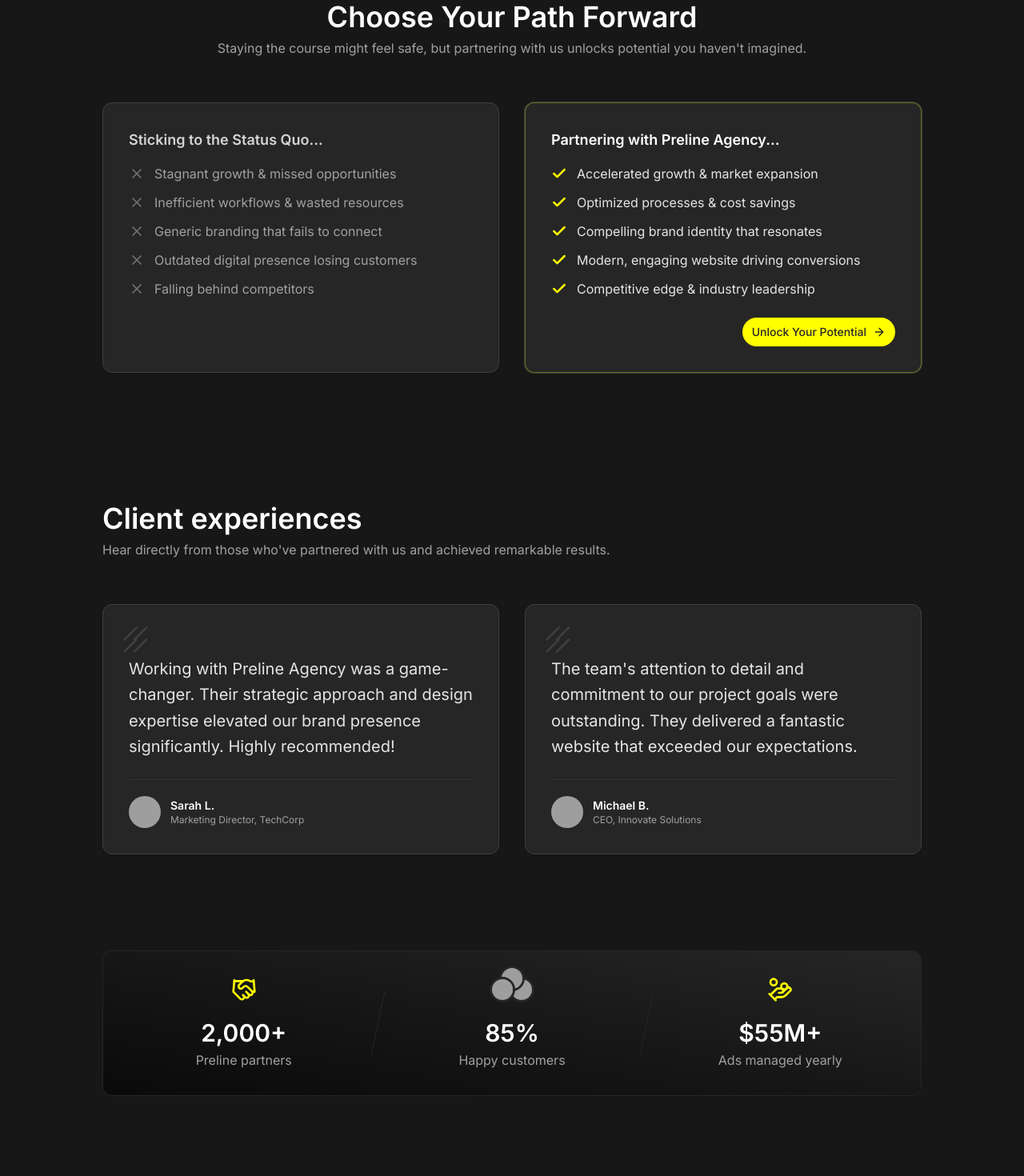
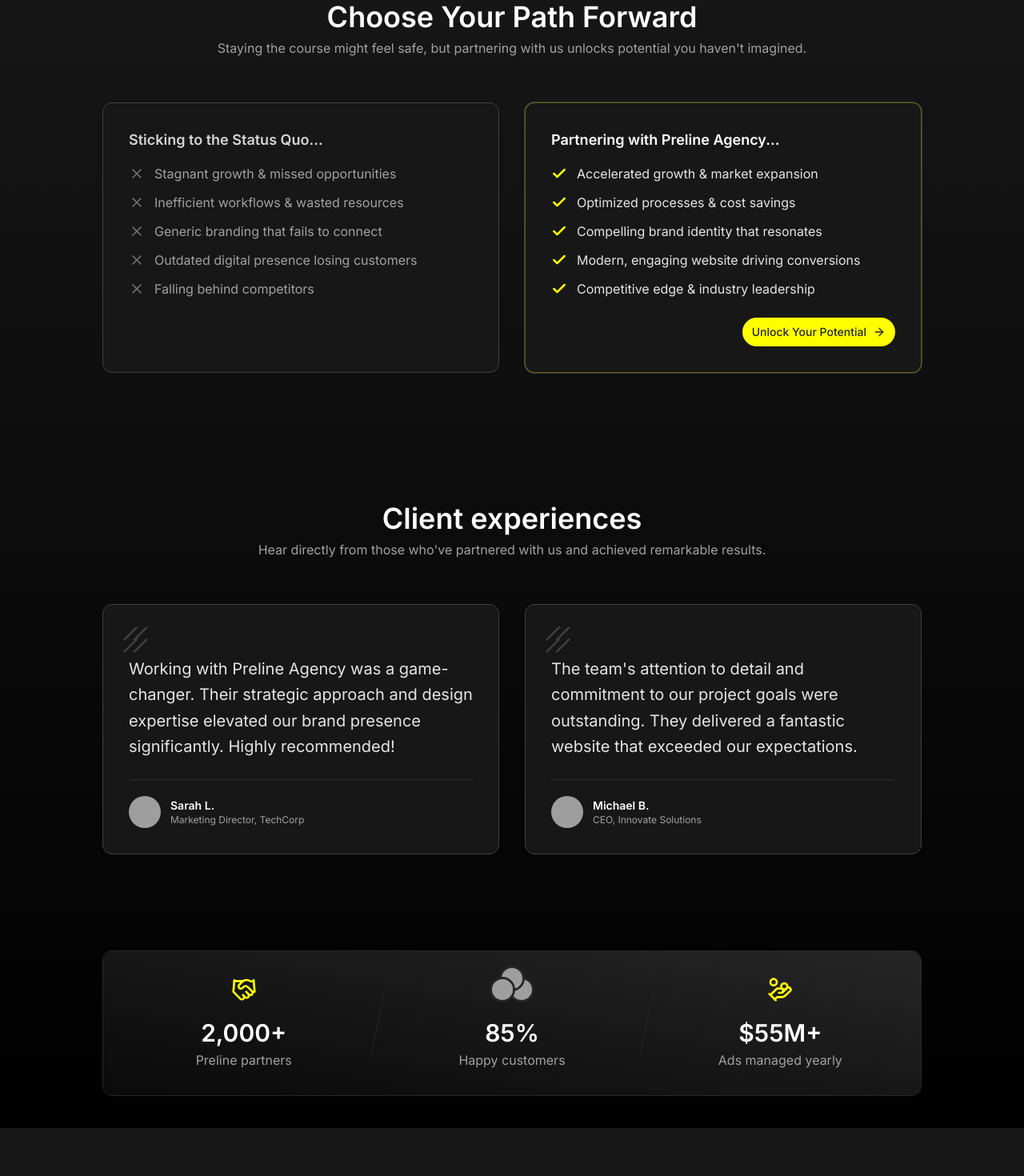
Before and after one commit to sabari245/zynex-final, a Next.js app: page / in a window 1280 px wide. Shown: the part 1480-2950 px from the top of the page at 80% size. Built offline with nearby package versions, Linux system fonts and the light colour scheme; grey boxes are pictures that could not be loaded.

Commit message:
updated the coloring and background

```diff
--- a/app/page.tsx
+++ b/app/page.tsx
@@ -41,10 +41,11 @@
       <HeroSection />
       <ClientLogos />
       <CaseStudies />
-      <ComparisonSection />
-      {/* <Testimonials /> */}
-      <TestimonialsGrid />
-      <StatsSection />
+      <div className="bg-neutral-900 bg-linear-to-t from-black to-transparent">
+        <ComparisonSection />
+        <TestimonialsGrid />
+        <StatsSection />
+      </div>
 
       {/* <div className="bg-neutral-900">
         <div className="max-w-5xl px-4 xl:px-0 py-10 lg:py-20 mx-auto">
--- a/components/ComparisonSection.tsx
+++ b/components/ComparisonSection.tsx
@@ -40,7 +40,7 @@
 
 const ComparisonSection = () => {
     return (
-        <div className="bg-neutral-900">
+        <div className="">
             <div className="max-w-5xl px-4 xl:px-0 py-10 lg:py-20 mx-auto">
                 {/* Title */}
                 <div className="max-w-3xl mb-10 lg:mb-14 mx-auto text-center">
@@ -57,7 +57,7 @@
                 <div className="grid grid-cols-1 md:grid-cols-2 gap-6 lg:gap-8">
 
                     {/* Card 1: Without Us (The Old Way) */}
-                    <div className="flex flex-col bg-neutral-800 border border-neutral-700 shadow-sm rounded-xl px-6 lg:p-8 h-full"> {/* Added h-full */}
+                    <div className="flex flex-col bg-neutral-900 border border-neutral-700 shadow-sm rounded-xl px-6 lg:p-8 h-full"> {/* Added h-full */}
                         <h3 className="text-lg font-semibold text-neutral-300 mb-4">
                             Sticking to the Status Quo...
                         </h3>
@@ -73,7 +73,7 @@
                     {/* End Card 1 */}
 
                     {/* Card 2: With Us (The Preline Way) */}
-                    <div className="flex flex-col bg-neutral-800 border border-[#ff0]/30 shadow-sm rounded-xl p-6 lg:p-8 h-full ring-1 ring-neutral-700 hover:ring-[#ff0]/50 transition-shadow duration-300"> {/* Added highlight border/ring & h-full */}
+                    <div className="flex flex-col bg-neutral-900 border border-[#ff0]/30 shadow-sm rounded-xl p-6 lg:p-8 h-full ring-1 ring-neutral-700 hover:ring-[#ff0]/50 transition-shadow duration-300"> {/* Added highlight border/ring & h-full */}
                         <h3 className="text-lg font-semibold text-white mb-4">
                             Partnering with Preline Agency...
                         </h3>
--- a/components/StatsSection.tsx
+++ b/components/StatsSection.tsx
@@ -4,7 +4,7 @@
 
 const StatsSection = () => {
     return (
-        <div className="bg-neutral-900">
+        <div className="">
             <div className="max-w-5xl px-4 xl:px-0 py-10 mx-auto">
                 <div className="border border-neutral-800 rounded-xl">
                     <div className="p-4 lg:p-8 bg-gradient-to-bl from-neutral-800 via-neutral-900 to-neutral-950 rounded-xl"> {/* Updated gradient class */}
--- a/components/TestimonialsGrid.tsx
+++ b/components/TestimonialsGrid.tsx
@@ -35,10 +35,10 @@
     // module.exports = { images: { remotePatterns: [{ protocol: 'https', hostname: 'images.unsplash.com' }] } };
 
     return (
-        <div className="bg-neutral-900">
+        <div className="">
             <div className="max-w-5xl px-4 xl:px-0 py-10 lg:py-20 mx-auto">
                 {/* Title */}
-                <div className="max-w-3xl mb-10 lg:mb-14">
+                <div className="max-w-3xl mb-10 lg:mb-14 mx-auto text-center">
                     <h2 className="text-white font-semibold text-2xl md:text-4xl md:leading-tight">Client experiences</h2>
                     <p className="mt-1 text-neutral-400">Hear directly from those who've partnered with us and achieved remarkable results.</p>
                 </div>
@@ -48,7 +48,7 @@
                 <div className="grid grid-cols-1 md:grid-cols-2 gap-6 lg:gap-8">
                     {testimonialData.map((testimonial) => (
                         // Testimonial Card
-                        <div key={testimonial.id} className="relative flex flex-col bg-neutral-800 border border-neutral-700 shadow-sm rounded-xl p-6 lg:p-8">
+                        <div key={testimonial.id} className="relative flex flex-col bg-neutral-900 border border-neutral-700 shadow-sm rounded-xl p-6 lg:p-8">
                             <QuoteIcon /> {/* Decorative quote icon */}
                             <div className="flex-grow pt-8"> {/* Add padding top to avoid overlap with quote icon */}
                                 <p className="text-lg lg:text-xl text-neutral-200 leading-relaxed">
```
